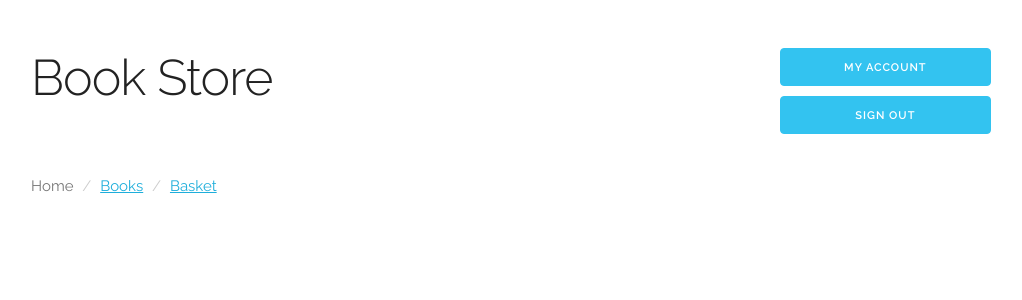
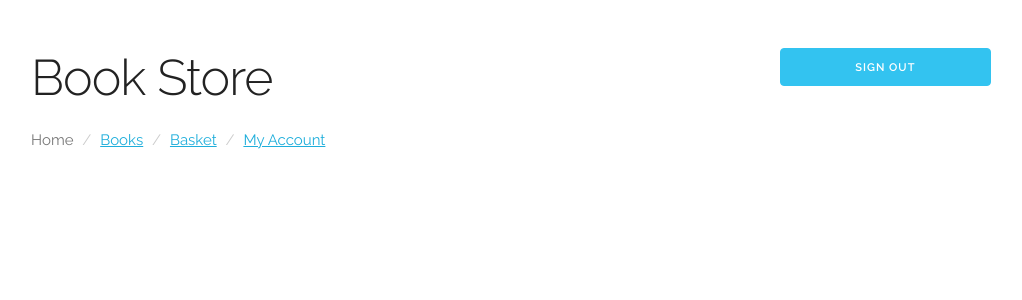
Before and after one commit to p-karanthaker/book-store, a PHP site: page / in a window 1280 px wide. Shown: the top 300 px of the page, without its empty margins (129-1151 px from the left). Run offline with PHP 8.4, Linux system fonts and the light colour scheme; the visitor is signed in with stand-in values (Sample User, id 1).

Commit message:
Session based content on index.php

```diff
--- a/public_html/index.php
+++ b/public_html/index.php
@@ -62,7 +62,6 @@
           <?php
             if(isset($_SESSION["user_session"]))
             {
-              echo "<a class='button button-primary u-full-width' href='account.php'>My Account</a>";
               echo "<form id='logoutForm' action='resources/php/AccountLogin.php' method='post'>
                       <input class='button-primary u-full-width' type='submit' name='logout' value='Sign Out'>
                     </form>";
@@ -81,6 +80,7 @@
           <li class="active">Home</li>
           <li><a href="#">Books</a></li>
           <li><a href="#">Basket</a></li>
+          <?php echo isset($_SESSION["user_session"]) ? "<li><a href='account.php'>My Account</a></li>" : ""; ?>
         </ol>
           </div>
       </div>
```
